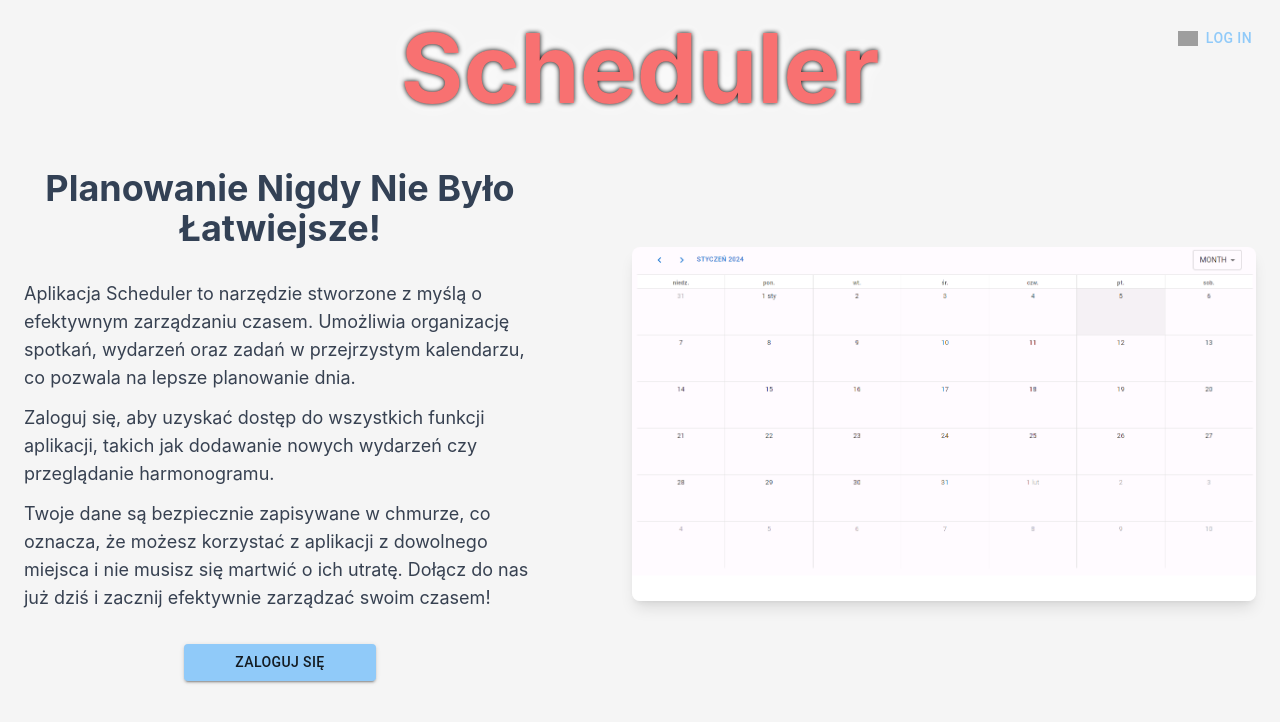
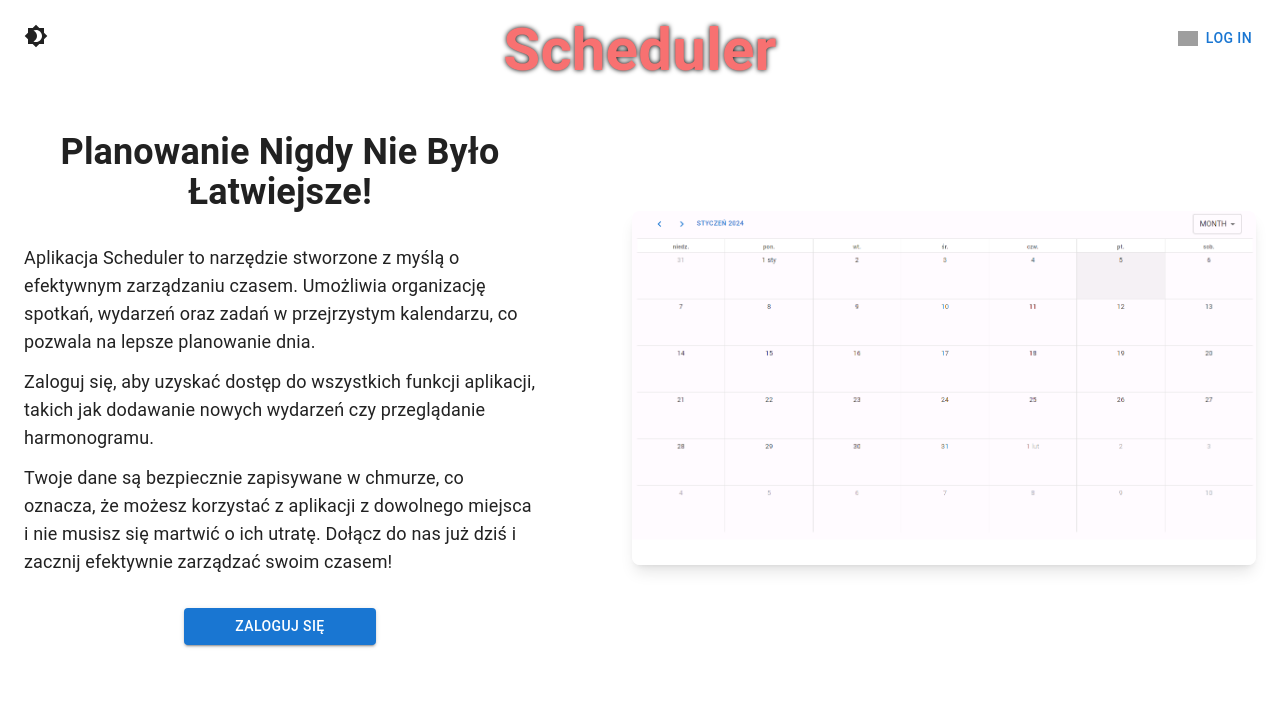
Before and after one commit to adrianjankowicz/scheduler-react, a React (Create React App) app: page / in a window 1280 px wide. Shown: the top 722 px of the page. Built offline with nearby package versions, Linux system fonts and the light colour scheme; no server answers; grey boxes are pictures that could not be loaded.

Commit message:
added schedular, dark and white theme and some styling

```diff
--- a/src/App.tsx
+++ b/src/App.tsx
@@ -1,17 +1,12 @@
 import React from "react";
 import { createTheme, ThemeProvider } from "@mui/material/styles";
 
-import Scheduler from "./components/Scheduler";
+import SchedulerComponent from "./components/Scheduler";
 import Home from "./components/Home";
 
 import { UserProvider } from "./context/UserContext";
 import { useUser } from "./context/UserContext";
-
-const theme = createTheme({
-  palette: {
-    mode: 'dark',
-  },
-});
+import { ThemeContextProvider } from "./context/ThemeContext";
 
 function App() {
   return (
@@ -25,9 +20,9 @@ const AppContent: React.FC = () => {
   const { user } = useUser();
 
   return (
-      <ThemeProvider theme={theme}>
-        {user ? <Scheduler /> : <Home />}
-      </ThemeProvider>
+    <ThemeContextProvider>
+        {user ? <SchedulerComponent /> : <Home />}
+        </ThemeContextProvider>
   );
 };
 
--- a/src/components/Header.tsx
+++ b/src/components/Header.tsx
@@ -1,34 +1,43 @@
-import React, { useEffect, useState } from "react";
-import { auth, provider } from "../firebase/firebase";
+import React from "react";
 import { useUser } from '../context/UserContext';
-import { Button, Box, Avatar, CircularProgress } from "@mui/material";
+import { Button, Box, Avatar, CircularProgress, IconButton } from "@mui/material";
+import { useThemeContext } from "../context/ThemeContext";
+import Brightness4Icon from "@mui/icons-material/Brightness4";
+import Brightness7Icon from "@mui/icons-material/Brightness7";
 
 interface HeaderProps {
   position?: "absolute" | "static";
 }
 const Header: React.FC<HeaderProps> = ({ position = "static" }) => {
+  const { toggleTheme, isDarkMode } = useThemeContext();
 
     const { user, isLoading, handleLogin, handleLogout } = useUser();
 
   return (
     <Box
-      className={` ${
+      className={`min-w-[300px] ${
         position === "absolute" ? "absolute" : "static"
       } top-0 left-0 right-0`}
     >
+      <IconButton onClick={toggleTheme} color="inherit" sx={{ position: 'absolute', left: 16, top: 16 }}
+      >
+          {isDarkMode ? <Brightness7Icon /> : <Brightness4Icon />}
+        </IconButton>
       <h1
-        className="text-center text-red-400 flex-nowrap whitespace-nowrap overflow-hidden font-bold text-2xl sm:text-4xl md:text-7xl lg:text-8xl py-5"
+        className="text-center text-red-400 flex-nowrap whitespace-nowrap overflow-hidden font-bold text-6xl py-5"
         style={{ textShadow: "0 0 5px black, 0 0 20px white" }}
       >
         Scheduler
       </h1>
 
-      <Box className="absolute right-5 top-5 flex items-center">
+      <Box className="absolute right-5 top-10 sm:top-5 flex items-center">
+
         {isLoading ? (
           <CircularProgress size={24} className="m-4 mr-6" />
         ) : user ? (
-          <Box className="flex items-center space-x-4">
-            <h2 className="text-gray-600 hidden sm:inline">
+          <Box className="md:flex mt-8 sm:mt-0 flex-col space-y-2 md:space-y-0 md:flex-row justify-center items-center space-x-4">
+            <Box className='hidden lg:flex justify-center items-center space-x-2'>
+            <h2 className="text-gray-600 inline">
               Witaj, <span className="font-semibold">{user.displayName}</span>
             </h2>
             <Avatar
@@ -36,7 +45,8 @@ const Header: React.FC<HeaderProps> = ({ position = "static" }) => {
               src={user.photoURL || ""}
               className="w-[40px] h-[40px]"
             />
-            <Button onClick={handleLogout} variant="outlined" className="ml-4">
+            </Box>
+            <Button onClick={handleLogout} variant="outlined">
               Logout
             </Button>
           </Box>
--- a/src/components/Home.tsx
+++ b/src/components/Home.tsx
@@ -2,41 +2,44 @@
 import React from "react";
 import { Box, Button, Grid2 as Grid } from "@mui/material";
 import Header from "./Header";
-import { useUser } from '../context/UserContext';
-import calendarView from '../utils/calendarView.png'
+import { useUser } from "../context/UserContext";
+import calendarView from "../utils/calendarView.png";
 
 const Home: React.FC = () => {
   const { handleLogin } = useUser();
 
-
   return (
-      <Box className="h-screen bg-snowwhite">
+    <Box className="">
       <Header />
       <Box className="flex-grow p-4 mt-4">
-          <Box className='flex justify-center space-x-20 items-center mx-2'>
+        <Box className="flex justify-center space-x-20 items-center mx-2">
           <Box className="flex flex-col justify-center max-w-lg mr-4">
-              <h2 className="text-slate-700 font-bold mb-8 text-4xl text-center">
+            <h2 className="font-bold mb-8 text-4xl text-center">
               Planowanie Nigdy Nie Było Łatwiejsze!
             </h2>
-              <p className="text-gray-700 text-lg mb-3">
-                Aplikacja Scheduler to narzędzie stworzone z myślą o efektywnym zarządzaniu czasem.
-                Umożliwia organizację spotkań, wydarzeń oraz zadań w przejrzystym kalendarzu, co
-                pozwala na lepsze planowanie dnia.
+            <p className=" text-lg mb-3">
+              Aplikacja Scheduler to narzędzie stworzone z myślą o efektywnym
+              zarządzaniu czasem. Umożliwia organizację spotkań, wydarzeń oraz
+              zadań w przejrzystym kalendarzu, co pozwala na lepsze planowanie
+              dnia.
             </p>
-              <p className="text-gray-700 text-lg mb-3">
-                Zaloguj się, aby uzyskać dostęp do wszystkich funkcji aplikacji, takich jak dodawanie
-                nowych wydarzeń czy przeglądanie harmonogramu.
+            <p className=" text-lg mb-3">
+              Zaloguj się, aby uzyskać dostęp do wszystkich funkcji aplikacji,
+              takich jak dodawanie nowych wydarzeń czy przeglądanie
+              harmonogramu.
             </p>
-              <p className="text-gray-700 text-lg mb-8">
-                Twoje dane są bezpiecznie zapisywane w chmurze, co oznacza, że możesz korzystać z aplikacji z dowolnego miejsca i nie musisz się martwić o ich
-                utratę. Dołącz do nas już dziś i zacznij efektywnie zarządzać swoim czasem!
+            <p className=" text-lg mb-8">
+              Twoje dane są bezpiecznie zapisywane w chmurze, co oznacza, że
+              możesz korzystać z aplikacji z dowolnego miejsca i nie musisz się
+              martwić o ich utratę. Dołącz do nas już dziś i zacznij efektywnie
+              zarządzać swoim czasem!
             </p>
-              <Box className='flex justify-center items-center'>
+            <Box className="flex justify-center items-center">
               <Button
                 variant="contained"
                 color="primary"
                 onClick={handleLogin}
-                  className="text-white w-48"
+                className="w-48"
               >
                 Zaloguj się
               </Button>
--- a/src/components/Scheduler.tsx
+++ b/src/components/Scheduler.tsx
@@ -1,17 +1,92 @@
 import React, { useEffect, useState } from 'react';
+import {
+  Scheduler,
+  WeekView,
+  Appointments,
+  MonthView,
+  DayView,
+  Toolbar,
+  DateNavigator,
+  ViewSwitcher,
+} from '@devexpress/dx-react-scheduler-material-ui';
+import { EditingState, IntegratedEditing, AppointmentModel, ViewState } from '@devexpress/dx-react-scheduler';
+import { db } from '../firebase/firebase';
+import { collection, addDoc, updateDoc, deleteDoc, onSnapshot, doc } from 'firebase/firestore';
+import { LocalizationProvider } from '@mui/x-date-pickers';
+import { AdapterDayjs } from '@mui/x-date-pickers/AdapterDayjs';
+import dayjs from 'dayjs';
 import Header from './Header';
-import { Box } from '@mui/material';
 
+const SchedulerComponent: React.FC = () => {
+  const [data, setData] = useState<AppointmentModel[]>([]);
+  const [currentDate, setCurrentDate] = useState(dayjs());
+  const [currentViewName, setCurrentViewName] = useState('Month');
 
-const Scheduler: React.FC = () => {
+  useEffect(() => {
+    const unsubscribe = onSnapshot(collection(db, 'events'), (snapshot) => {
+      const events = snapshot.docs.map(doc => {
+        const data = doc.data();
+        return {
+          ...data,
+          id: doc.id,
+          startDate: dayjs(data.startDate.toDate()).toDate(),
+          endDate: dayjs(data.endDate.toDate()).toDate(),
+        } as AppointmentModel;
+      });
+      setData(events);
+    });
+    return () => unsubscribe();
+  }, []);
 
+  const commitChanges = ({ added, changed, deleted }: any) => {
+    if (added) {
+      const newEvent: AppointmentModel = {
+        ...added,
+        startDate: dayjs(added.startDate).toDate(),
+        endDate: dayjs(added.endDate).toDate(),
+      };
+      addDoc(collection(db, 'events'), newEvent);
+    }
+    if (changed) {
+      const id = Object.keys(changed)[0];
+      const updatedEvent: AppointmentModel = {
+        ...changed[id],
+        startDate: dayjs(changed[id].startDate).toDate(),
+        endDate: dayjs(changed[id].endDate).toDate(),
+      };
+      updateDoc(doc(db, 'events', id), updatedEvent);
+    }
+    if (deleted !== undefined) {
+      deleteDoc(doc(db, 'events', deleted));
+    }
+  };
 
   return (
-    <Box>
+    <div>
       <Header />
-      <p>SchedulerComponent</p>
-    </Box>
+    <div className="p-4 mt-12 md:mt-2 lg:mt-0">
+      <LocalizationProvider dateAdapter={AdapterDayjs}>
+        <Scheduler data={data} locale="pl-PL">
+          <ViewState
+            currentDate={currentDate.format('DD-MM-YYYY')}
+            onCurrentDateChange={(date) => setCurrentDate(dayjs(date))}
+            currentViewName={currentViewName}
+            onCurrentViewNameChange={setCurrentViewName}
+          />
+          <EditingState onCommitChanges={commitChanges} />
+          <IntegratedEditing />
+          <DayView startDayHour={6} endDayHour={24} />
+          <WeekView startDayHour={6} endDayHour={24} />
+          <MonthView />
+          <Appointments />
+          <Toolbar />
+          <DateNavigator />
+          <ViewSwitcher />
+        </Scheduler>
+      </LocalizationProvider>
+    </div>
+    </div>
   );
 };
 
-export default Scheduler;
+export default SchedulerComponent;
--- /dev/null
+++ b/src/context/ThemeContext.tsx
@@ -0,0 +1,42 @@
+// src/context/ThemeContext.tsx
+import React, { createContext, useContext, useState, ReactNode } from "react";
+import { createTheme, ThemeProvider } from "@mui/material/styles";
+import CssBaseline from "@mui/material/CssBaseline";
+
+interface ThemeContextProps {
+  toggleTheme: () => void;
+  isDarkMode: boolean;
+}
+
+const ThemeContext = createContext<ThemeContextProps | undefined>(undefined);
+
+export const useThemeContext = () => {
+  const context = useContext(ThemeContext);
+  if (!context) {
+    throw new Error("useThemeContext must be used within a ThemeProvider");
+  }
+  return context;
+};
+
+export const ThemeContextProvider = ({ children }: { children: ReactNode }) => {
+  const [isDarkMode, setIsDarkMode] = useState(false);
+
+  const toggleTheme = () => {
+    setIsDarkMode(!isDarkMode);
+  };
+
+  const theme = createTheme({
+    palette: {
+      mode: isDarkMode ? "dark" : "light",
+    },
+  });
+
+  return (
+    <ThemeContext.Provider value={{ toggleTheme, isDarkMode }}>
+      <ThemeProvider theme={theme}>
+        <CssBaseline />
+        {children}
+      </ThemeProvider>
+    </ThemeContext.Provider>
+  );
+};
```
Lines whose indentation alone changed are shown as unchanged.
